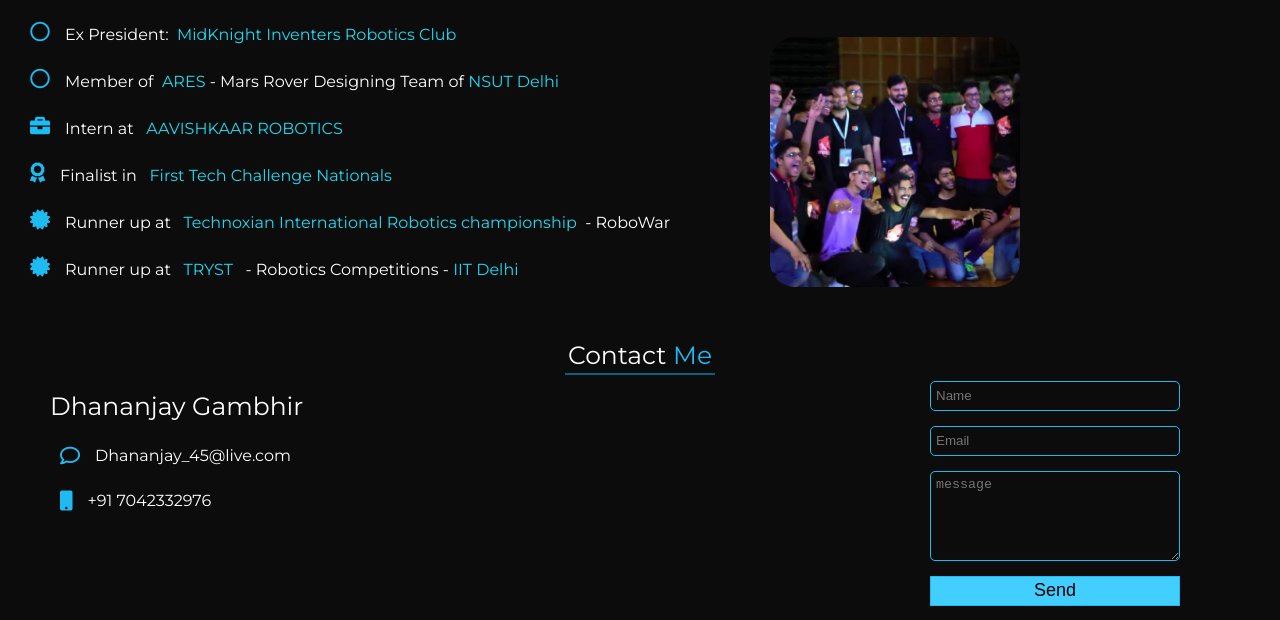
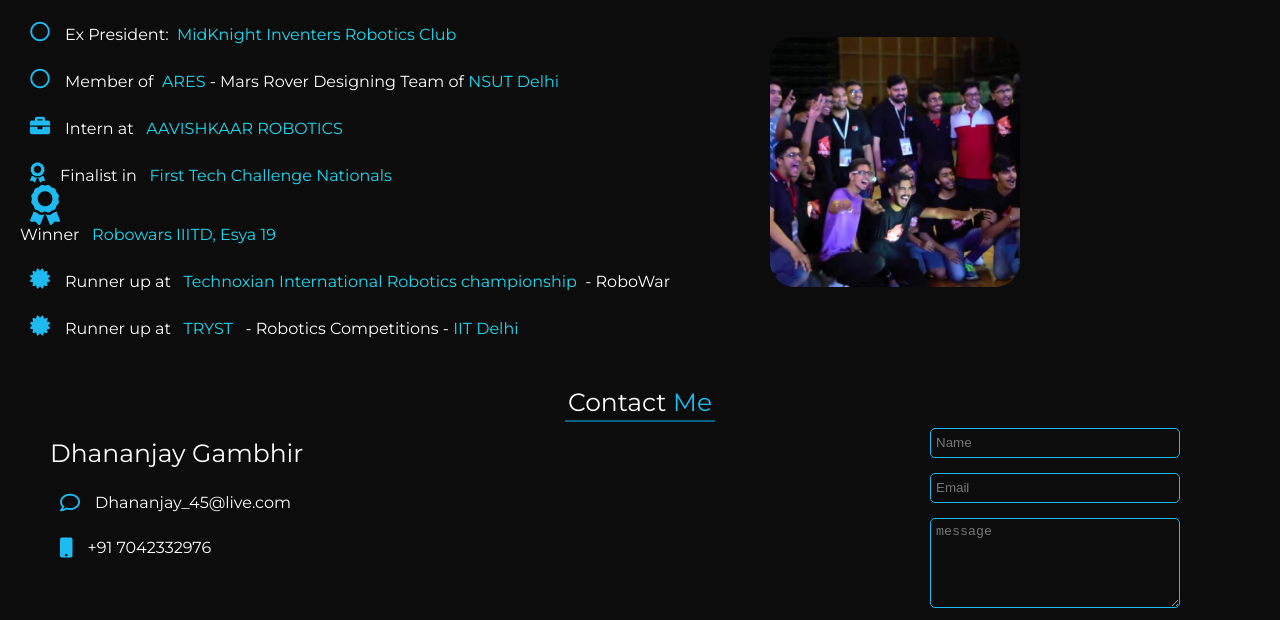
Before and after one commit to shyash/djgambhir, a plain HTML site: page index.html in a window 1280 px wide. Shown: the part 2137-2757 px from the top of the page. Drawn offline with nearby package versions, Linux system fonts and the light colour scheme.

Commit message:
Update index.html

```diff
--- a/index.html
+++ b/index.html
@@ -92,6 +92,9 @@
 					<i class="fas fa-award"></i>
 					<p>Finalist in <span class="blue">&nbsp First Tech Challenge Nationals</span> </p>
 					</li>
+					<i class="fas fa-award"></i>
+					<p>Winner <span class="blue">&nbsp Robowars IIITD, Esya 19</span> </p>
+					</li>
 					<li>
 					<i class="fas fa-certificate"></i>
 					<p>Runner up at <span class="blue">&nbsp Technoxian International Robotics championship</span>&nbsp - RoboWar </p>
```
